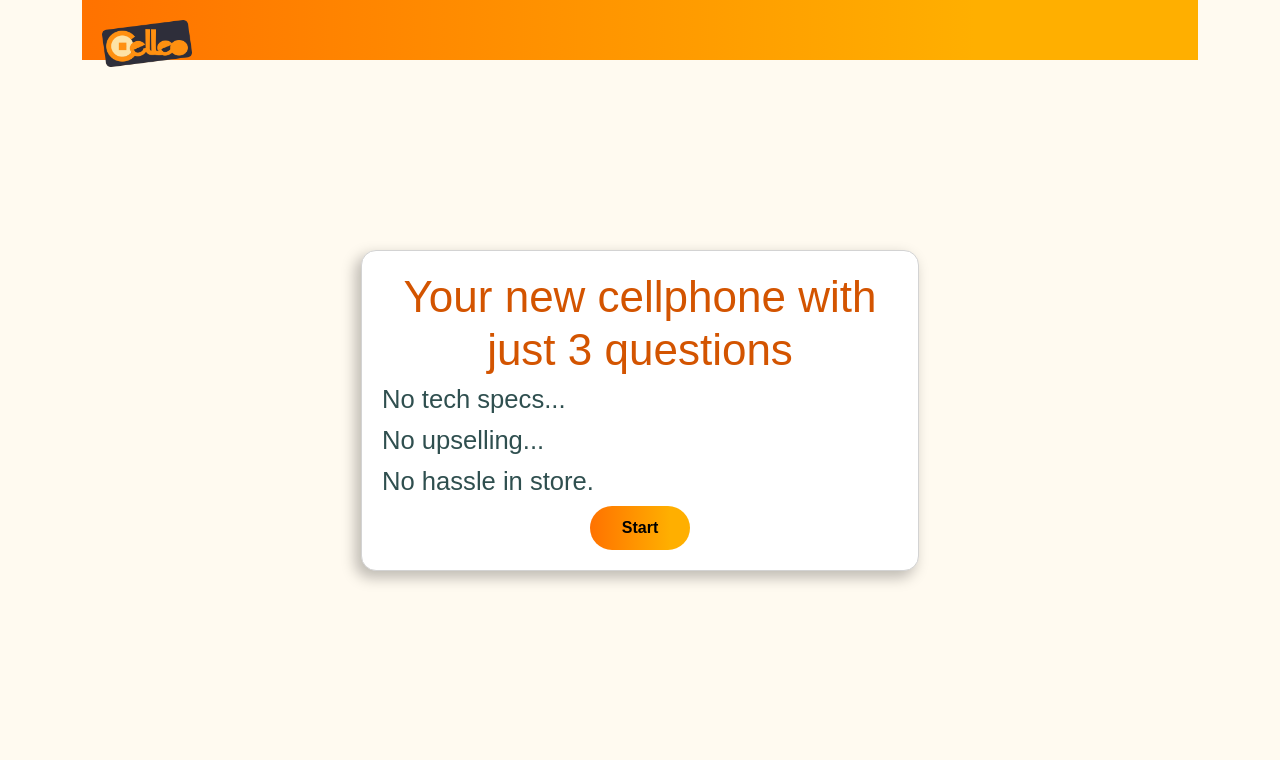
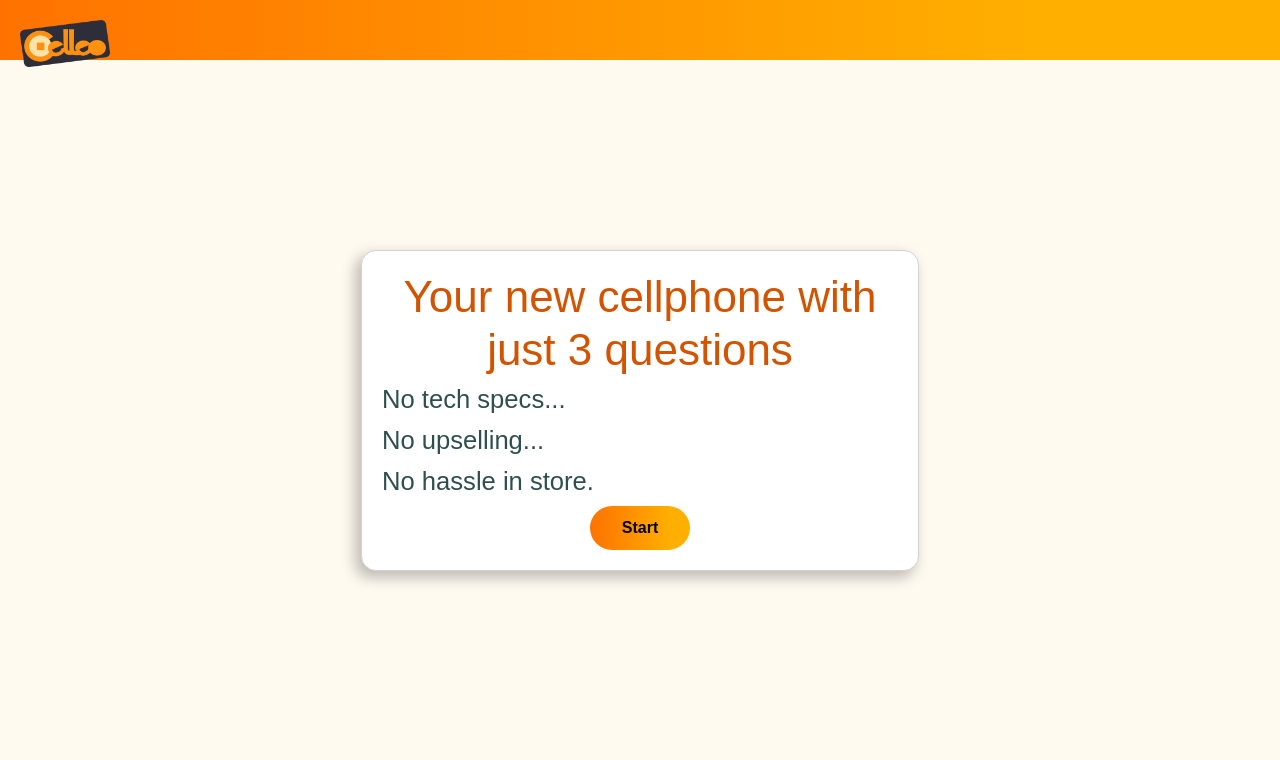
Before and after one commit to t0mG33/phonSphere, a PHP site: page / in a window 1280 px wide. Shown: the top 760 px of the page. Run offline with PHP 8.4, Linux system fonts and the light colour scheme; style sheets or scripts are compiled from the project's sources.

Commit message:
Made navbar container fluid + added utlity padding in sides

```diff
--- a/includes/navbar.php
+++ b/includes/navbar.php
@@ -1,4 +1,4 @@
-<div class="container">
+<div class="container-fluid ps-0 pe-0">
     <div class="row">
         <div class="col-12">
             <div class="navbar">
```
